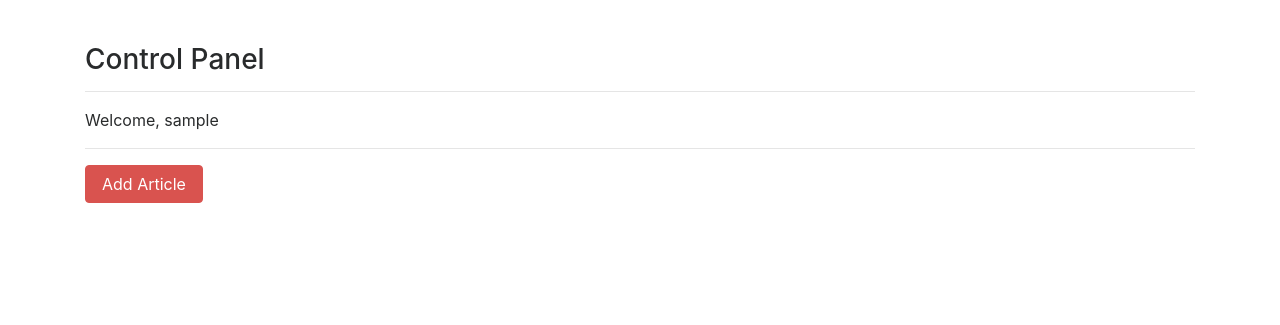
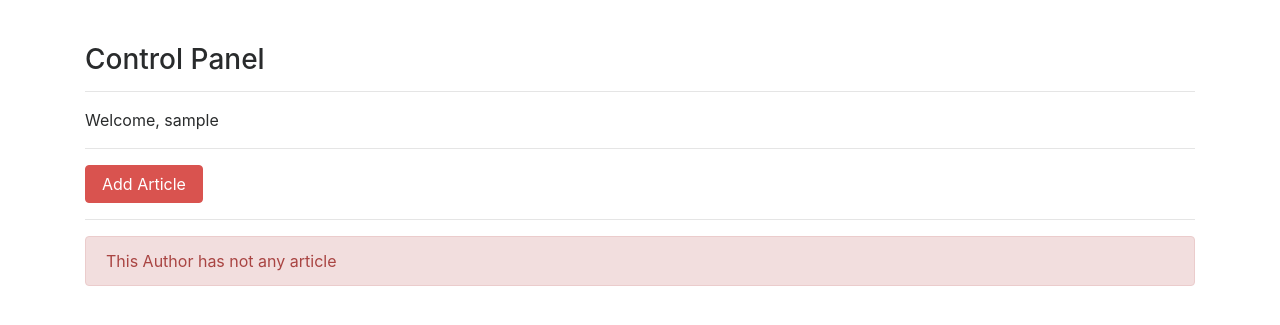
Before and after one commit to ysfoz/django_Portal, a Django app: page /articles/dashboard/ in a window 1280 px wide. Shown: the part 56-381 px from the top of the page. Run offline with Django 3.2, Linux system fonts and the light colour scheme; the visitor is signed in with stand-in values (Sample User, id 1); data that the repository does not hold is empty; some libraries are stand-ins or nearby versions.

Commit message:
dashboard table

```diff
--- a/src/article/views.py
+++ b/src/article/views.py
@@ -1,6 +1,7 @@
 from django.shortcuts import redirect, render
 from.forms import ArticleForm
 from django.contrib import messages
+from .models import Article
 
 
 # Create your views here.
@@ -12,7 +13,11 @@ def about(request):
    return render(request, 'about.html')
 
 def dashboard(request):
-   return render(request, 'dashboard.html')
+   articles = Article.objects.filter(author = request.user)
+   context = {
+      'articles':articles
+   }
+   return render(request, 'dashboard.html',context)
 
 def addarticle(request):
    form = ArticleForm(request.POST or None)
--- a/src/templates/dashboard.html
+++ b/src/templates/dashboard.html
@@ -14,9 +14,44 @@
       Welcome, {{ request.user.username}}
   </p>
   <hr>
+
   <a class="btn btn-danger" href="{% url 'addarticle'%}">Add Article</a>
+  <hr>
+
+
+  {% if not articles %}
+  <div class="alert alert-danger"> This Author has not any article </div>
+    {% else %}
+
+
+  <table class="table table-striped">
+    <thead>
+      <tr>
+        <th scope="col">ID</th>
+        <th scope="col">Title</th>
+        <th scope="col">Author</th>
+        <th scope="col">Date</th>
+        <th scope="col">Update</th>
+        <th scope="col">Delete</th>
+      </tr>
+    </thead>
+    <tbody>
+
+      {% for article in articles %}
+        <tr>
+          <th scope="row">{{ article.id }}</th>
+          <td>{{ article.title}}</td>
+          <td>{{ article.author}}</td>
+          <td>{{ article.created_date }}</td>
+          <td><a href="" class="btn btn-danger">Update</a></td>
+          <td><a href="" class="btn btn-danger">Delete</a></td>
+        </tr>
+      {% endfor %}
 
 
 
+    </tbody>
+  </table>
+  {% endif %}
 
 {% endblock body %}
```
